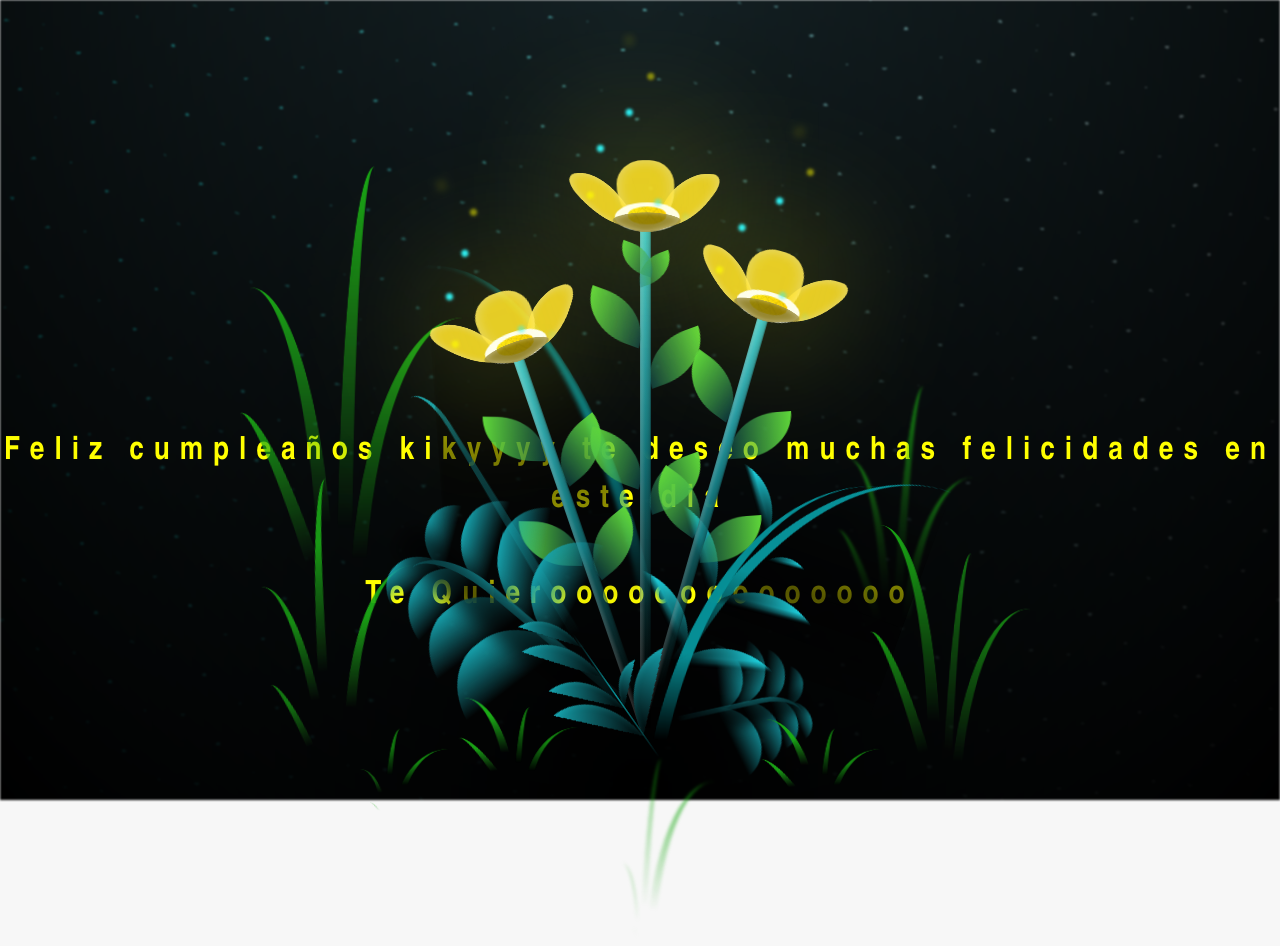
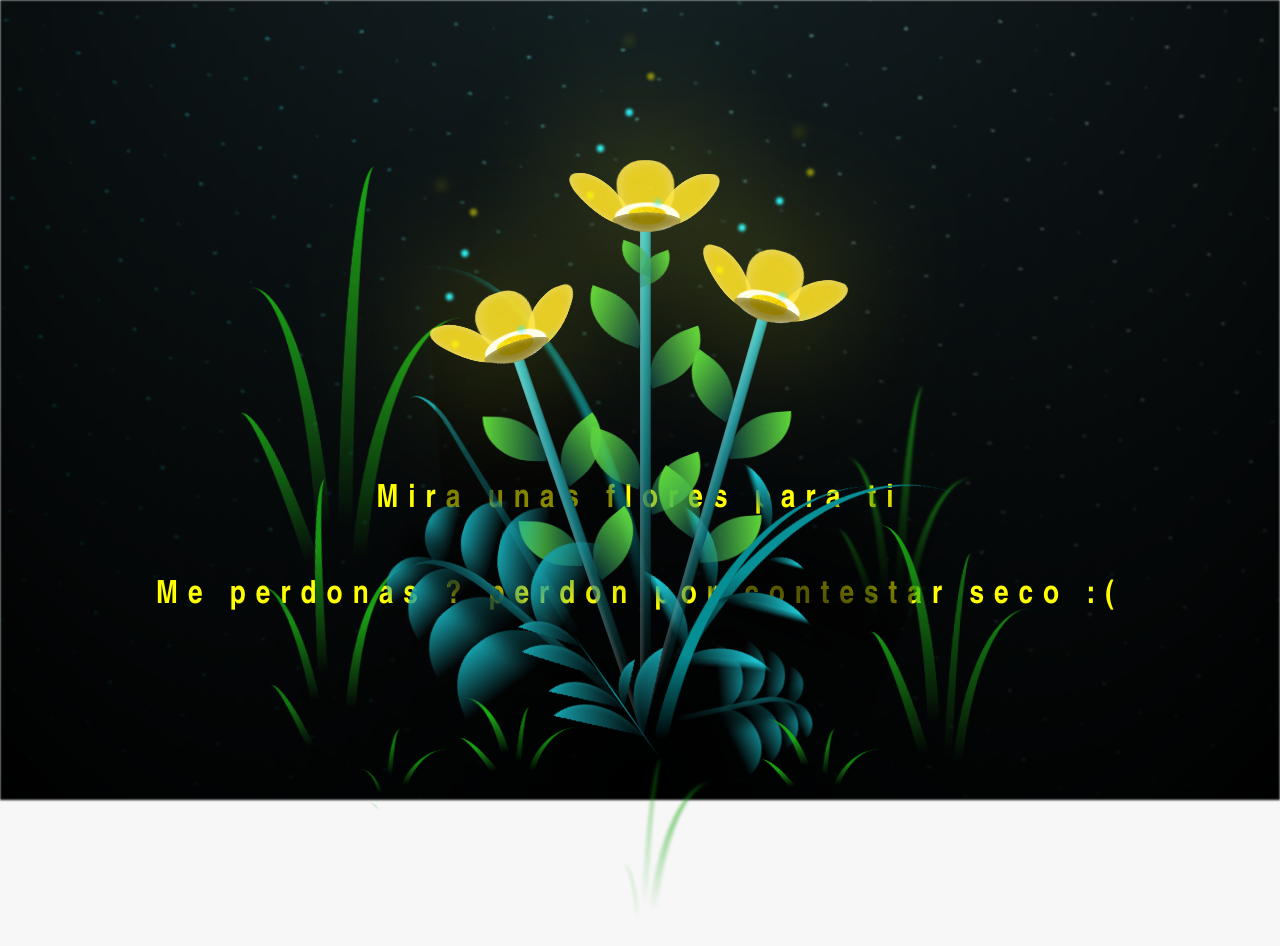
Before and after one commit to Aldair8952/fernanda.github.io, a plain HTML site: page flower.html in a window 1280 px wide. Drawn offline with Linux system fonts and the light colour scheme.

Commit message:
Update flower.html

```diff
--- a/flower.html
+++ b/flower.html
@@ -14,8 +14,8 @@
 
     </div>
 
-    <h1 class="titulo">Feliz cumpleaños kikyyyy te deseo muchas felicidades en este dia <br> <br>
-      Te Quieroooooooooooooo</h1>
+    <h1 class="titulo">Mira unas flores para ti <br> <br>
+      Me perdonas ? perdon por contestar seco :(</h1>
     <div class="night"></div>
     <div class="flowers">
       <div class="flower flower--1">
```
